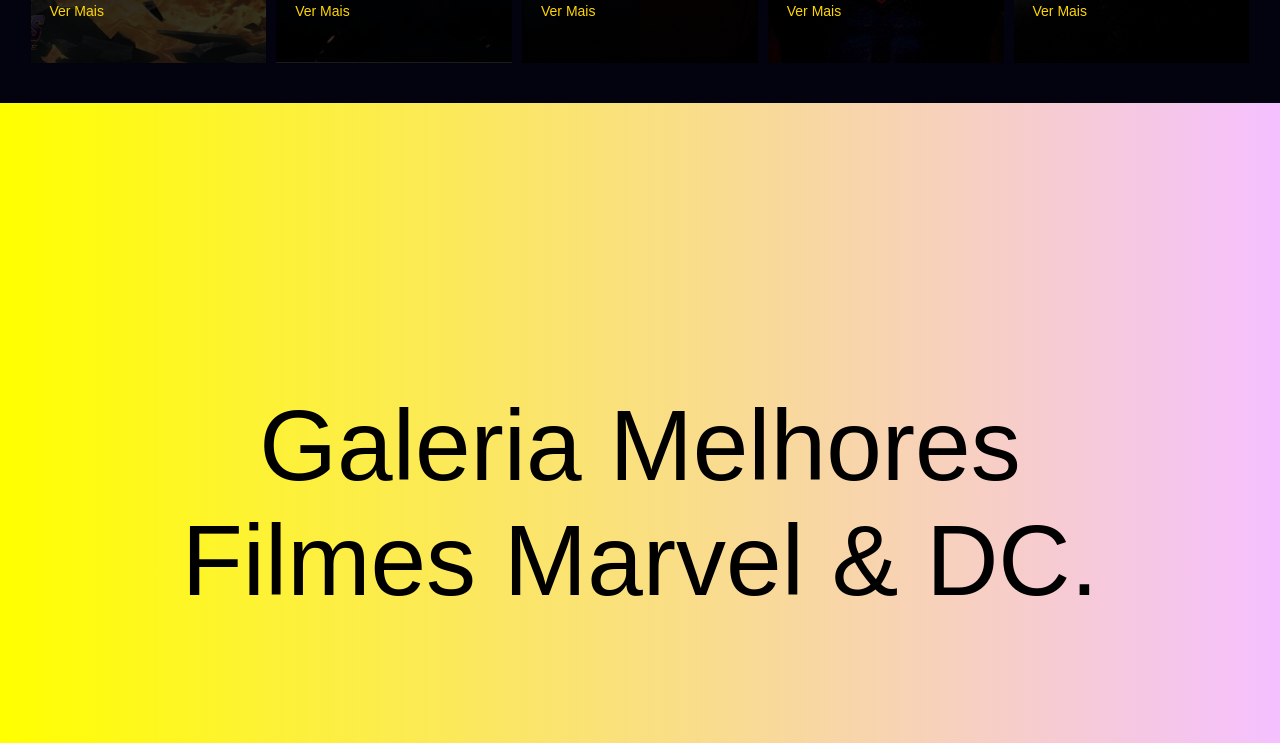
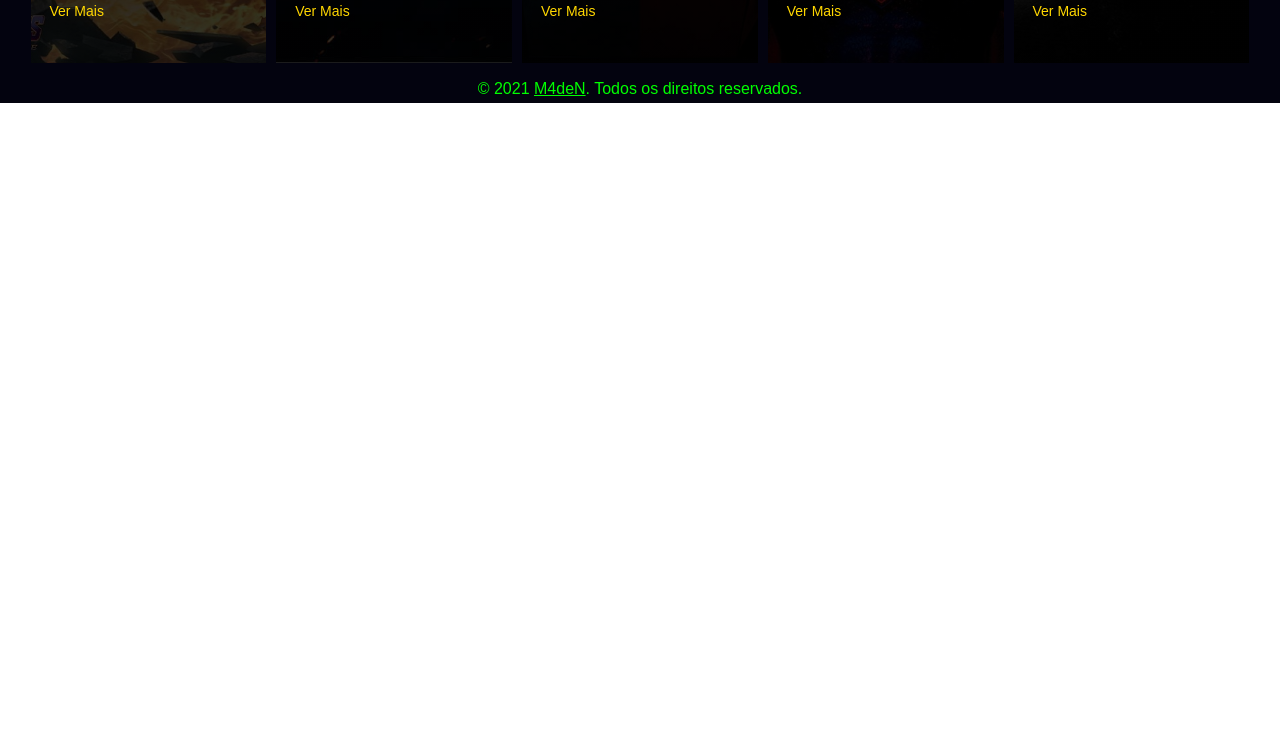
Before and after one commit to M4deN/Galeria, a plain HTML site: page index.html in a window 1280 px wide. Shown: the part 697-1440 px from the top of the page. After the commit the page ends 800 px from the top, so only its background shows below. Drawn offline with Linux system fonts and the light colour scheme.

Commit message:
Refactor section

```diff
--- a/index.html
+++ b/index.html
@@ -57,10 +57,8 @@
             </div>
         </div>
     </header>
-    <section>
-        <p>
-            Galeria Melhores Filmes Marvel & DC.
-        </p>
-    </section>
+    <footer>
+        <p>© 2021 <a href="https://github.com/M4deN" target="_blank">M4deN</a>. Todos os direitos reservados.</p>
+      </footer>
 </body>
 </html>
--- a/style.css
+++ b/style.css
@@ -84,52 +84,15 @@
     text-decoration: underline;
 }
 
-section{
+footer{
+    position: fixed;
+    background-color:rgb(3, 3, 15);
+    bottom: 0;
     width: 100%;
-    height: 100vh;
-    padding: 8%;
-    display: grid;
-    place-items: center;
-    background: linear-gradient(to right, midnightblue, firebrick, springgreen, rgb(136, 125, 125), yellow, rgb(245, 192, 255) );
-    background-size: 500% 100%;
-
-    display: flex;
-    align-items: center;
-    justify-content: center;
-
-    animation-name: background;
-    animation-duration: 5s;
-    animation-timing-function: ease-in-out;
-    animation-direction: alternate;
-    animation-iteration-count: infinite;
-
-    }
-    section p{
-        font-family: "Arial";
-        text-align: center;
-        font-size: 100px;
-        font-weight: 200
-
-    }
-    @keyframes background{
-    0%{
-        background-position-x: 0%;
-    }
-    100%{
-        background-position-x: 100%;
-    }
-
-
-    @media screen and (max-width: 764px){
-
-        header div.galeria{
-            width: 100%;
-            height: 70vh;
-            justify-content: flex-start;
-            overflow-x: scroll;
-        }
-
-        header div.galeria div.single-galeria{
-            min-width: 90% !important;
-        }
-}
+    padding: 5px;
+    text-align: center;
+  }
+  footer p,a {
+    margin-top: auto;
+    color: lime;
+  }
```
Also changed, not shown: img/Star-icon.png, img/cap2.png (deleted), 1 other file.
